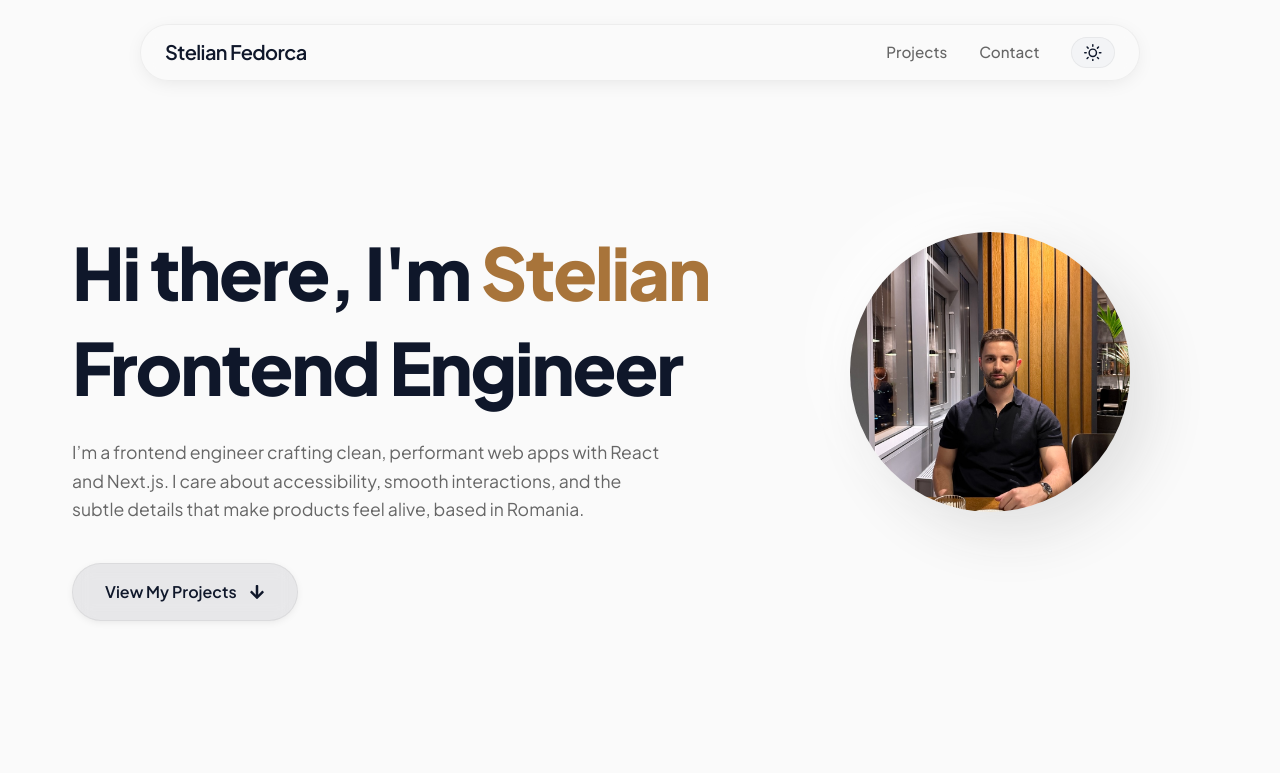
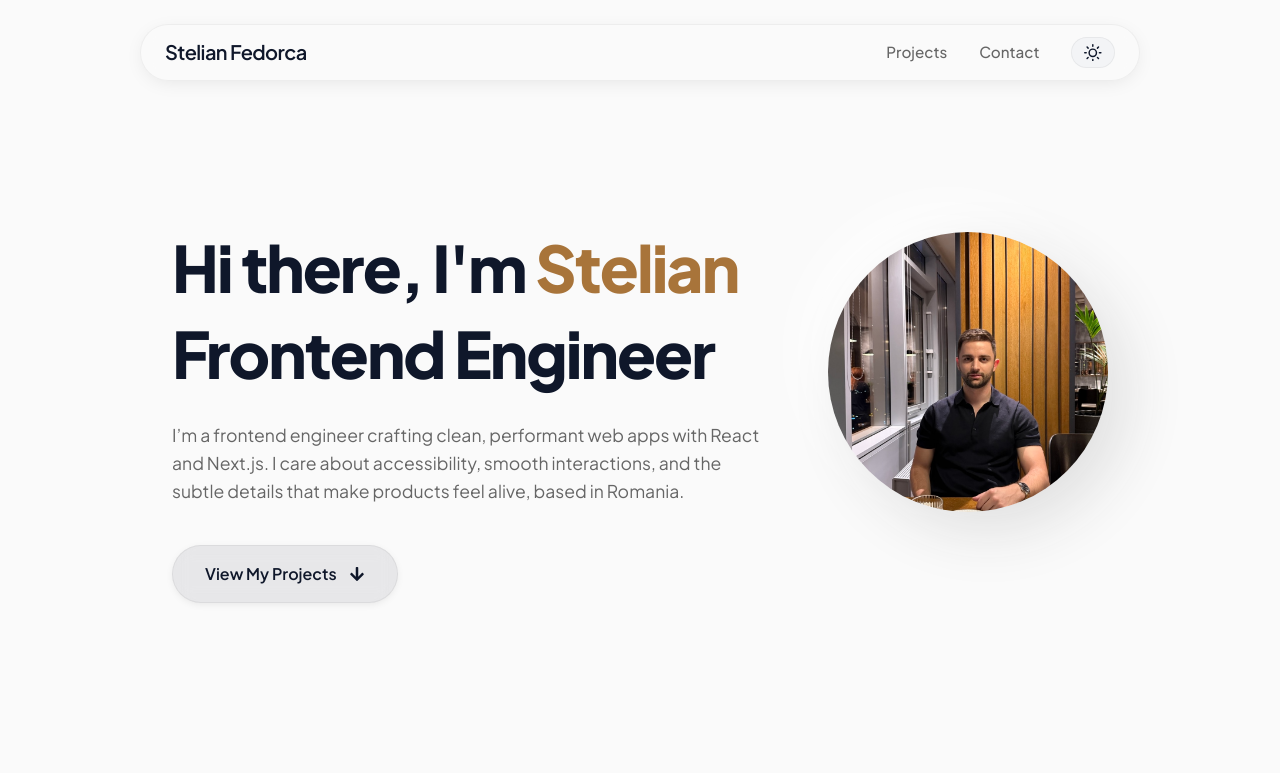
Before and after one commit to stelianfedorca/portofolio, a Next.js app: page / in a window 1280 px wide. Shown: the top 773 px of the page. Built offline with nearby package versions, Linux system fonts and the light colour scheme.

Commit message:
Adjust layout and typography by reducing max-width and gap, and refining responsive font sizes for hero elements

```diff
--- a/src/app/page.tsx
+++ b/src/app/page.tsx
@@ -31,7 +31,7 @@ const Container = styled.main`
 `;
 
 const MaxWidthWrapper = styled.div`
-  max-width: 1200px;
+  max-width: 1000px;
   margin: 0 auto;
   padding: 0 1rem;
 
@@ -53,7 +53,7 @@ const Header = styled.header`
 const HeroContent = styled.div`
   display: flex;
   flex-direction: column-reverse;
-  gap: 2rem;
+  gap: 1.5rem;
 
   @media (min-width: 768px) {
     flex-direction: row;
@@ -98,7 +98,11 @@ const Greeting = styled.h1`
   color: var(--text-primary);
 
   @media (min-width: 768px) {
-    font-size: 4.5rem;
+    font-size: 3.5rem;
+  }
+
+  @media (min-width: 1000px) {
+    font-size: 4rem;
   }
 
   span {
@@ -120,7 +124,11 @@ const Subtitle = styled.h2`
   }
 
   @media (min-width: 768px) {
-    font-size: 4.5rem;
+    font-size: 3.5rem;
+  }
+
+  @media (min-width: 1000px) {
+    font-size: 4rem;
   }
 `;
 
```
